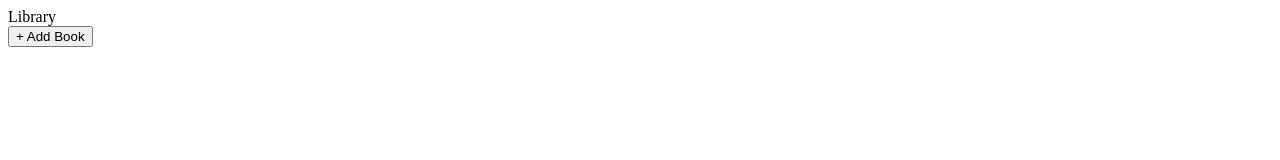
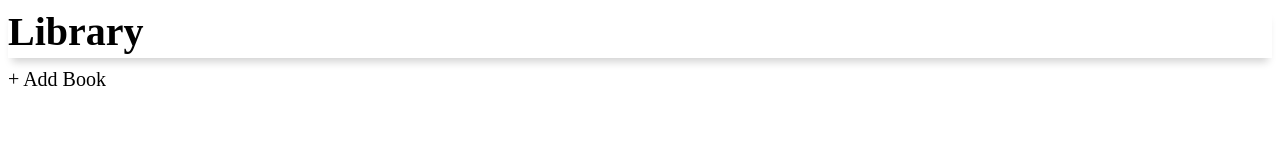
Before and after one commit to billmukenga01/Library, a website: page index.html in a window 1280 px wide. Drawn offline with Linux system fonts and the light colour scheme.

Commit message:
nav bar createdand styling

```diff
--- a/index.html
+++ b/index.html
@@ -5,10 +5,17 @@
     <meta http-equiv="X-UA-Compatible" content="IE=edge">
     <meta name="viewport" content="width=device-width, initial-scale=1.0">
     <title>Document</title>
+    <link rel="stylesheet" href="styles.css">
 </head>
 <body>
-    <header><nav>Library</nav></header>
-    <section><button>+ Add Book</button></section>
-    <section></section>
+
+    <nav><div class="heading">Library</div></nav>
+
+    <section>
+        <div class="button">+ Add Book</div>
+    </section>
+    <section>
+
+    </section>
 </body>
 </html>
--- a/styles.css
+++ b/styles.css
@@ -0,0 +1,23 @@
+:root{
+    font-size: 10px;
+    margin: 0px;
+    padding: 0px;
+    box-sizing: border-box;
+}
+nav{
+    height: 5rem;
+    font-size: 2rem;
+    margin-bottom: 10px;
+    border-bottom: 1px hidden;
+    box-shadow: 0 8px 8px -4px lightgray;
+}
+.heading{
+    font-size: 4rem;
+    font-weight: bold;
+}
+.button{
+    margin: 0 auto;
+    border: 1px hidden;
+    border-radius: 10%;
+    font-size: 2rem;
+}
```
